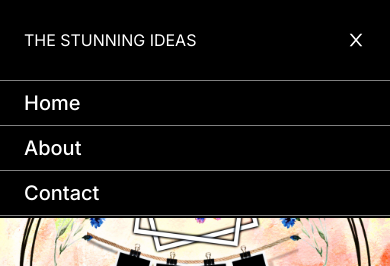
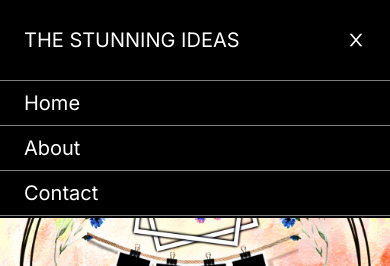
Before and after one commit to amansahanitech/stunning-ideas, a Next.js app: page / in a window 390 px wide. Both pictures are taken after a click on the icon 356 px from the left and 40 px from the top of the page. Shown: the top 266 px of the page. Built offline with nearby package versions, Linux system fonts and the light colour scheme.

Commit message:
Update header.tsx

```diff
--- a/app/components/header.tsx
+++ b/app/components/header.tsx
@@ -11,7 +11,7 @@ const Header = () => {
     return (
       <div>
           <div className="bg-black flex items-center mx-auto px-6 h-20 flex-row sm:hidden justify-between">
-          <Link href={'/'} className='hover:text-blue-600'>THE STUNNING IDEAS</Link>
+          <Link href={'/'} className='hover:text-blue-600 text-xl'>THE STUNNING IDEAS</Link>
           {
               !menu ? <IoMenu className='text-xl hover:opacity-60 hover:text-blue-600' onClick={() => setMenu(true) } /> :
               <AiOutlineClose className='text-xl hover:opacity-60 hover:text-blue-600' onClick={() => setMenu(false) } />
@@ -31,19 +31,19 @@ const Header = () => {
         <Link
         href="/"
         onClick={() => setMenu(false)}
-        className=" font-medium hover:opacity-70 border-t border-t-white w-screen border-spacing-1 border-opacity-50">
+        className=" hover:opacity-70 border-t border-t-white w-screen border-spacing-1 border-opacity-50">
           <p className='ml-6 my-2'>Home</p>
         </Link>
         <Link
         href="/about"
         onClick={() => setMenu(false)}
-        className="font-medium hover:opacity-70 border-t border-t-white w-screen border-spacing-1 border-opacity-50">
+        className=" hover:opacity-70 border-t border-t-white w-screen border-spacing-1 border-opacity-50">
             <p className='ml-6 my-2'>About</p>
         </Link>
         <Link
         href="/contact"
         onClick={() => setMenu(false)}
-        className="font-medium hover:opacity-70 border-y border-y-white w-screen mb-0.5 border-opacity-50">
+        className=" hover:opacity-70 border-y border-y-white w-screen mb-0.5 border-opacity-50">
           <p className='ml-6 my-2'>Contact</p>
         </Link>
       </nav>
```
